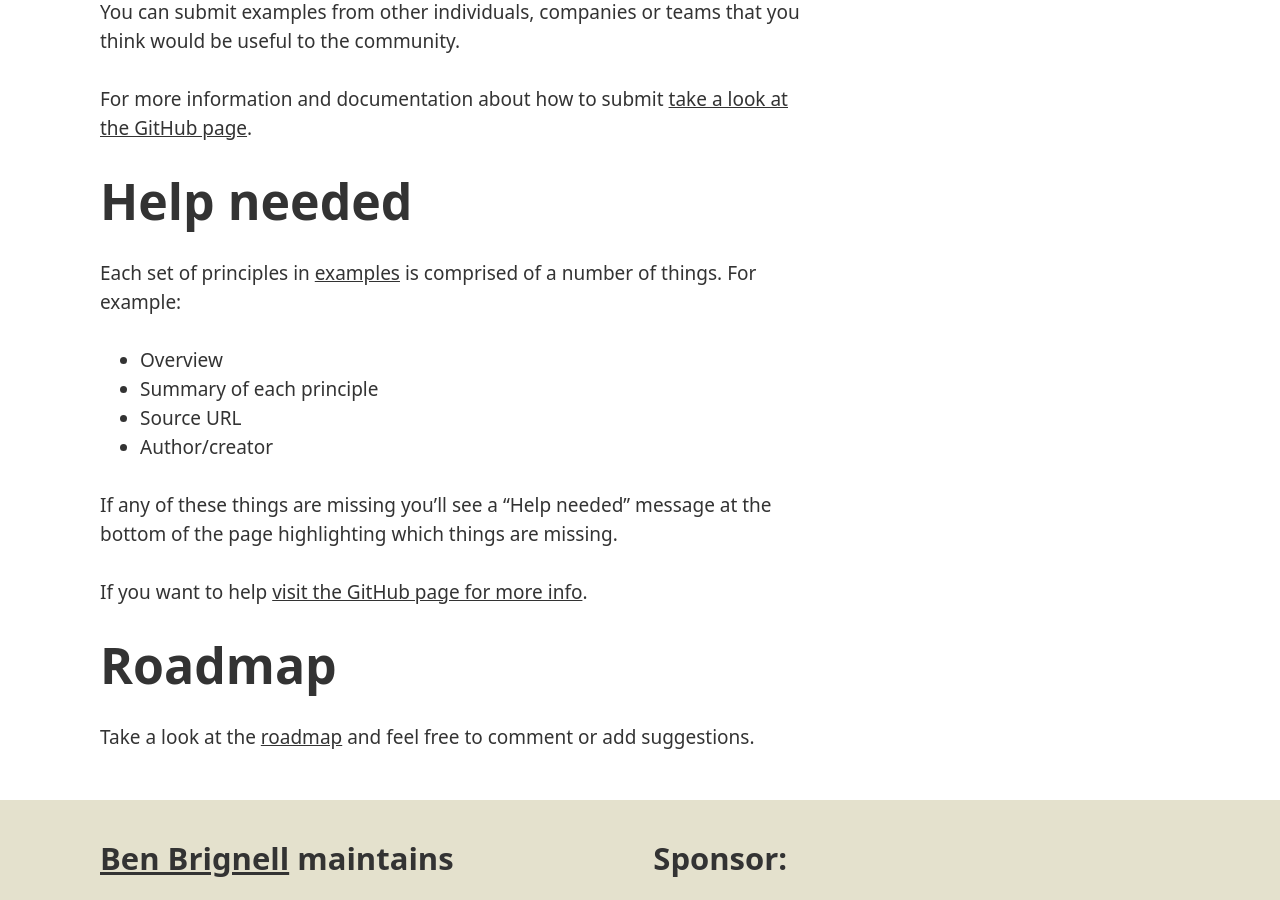
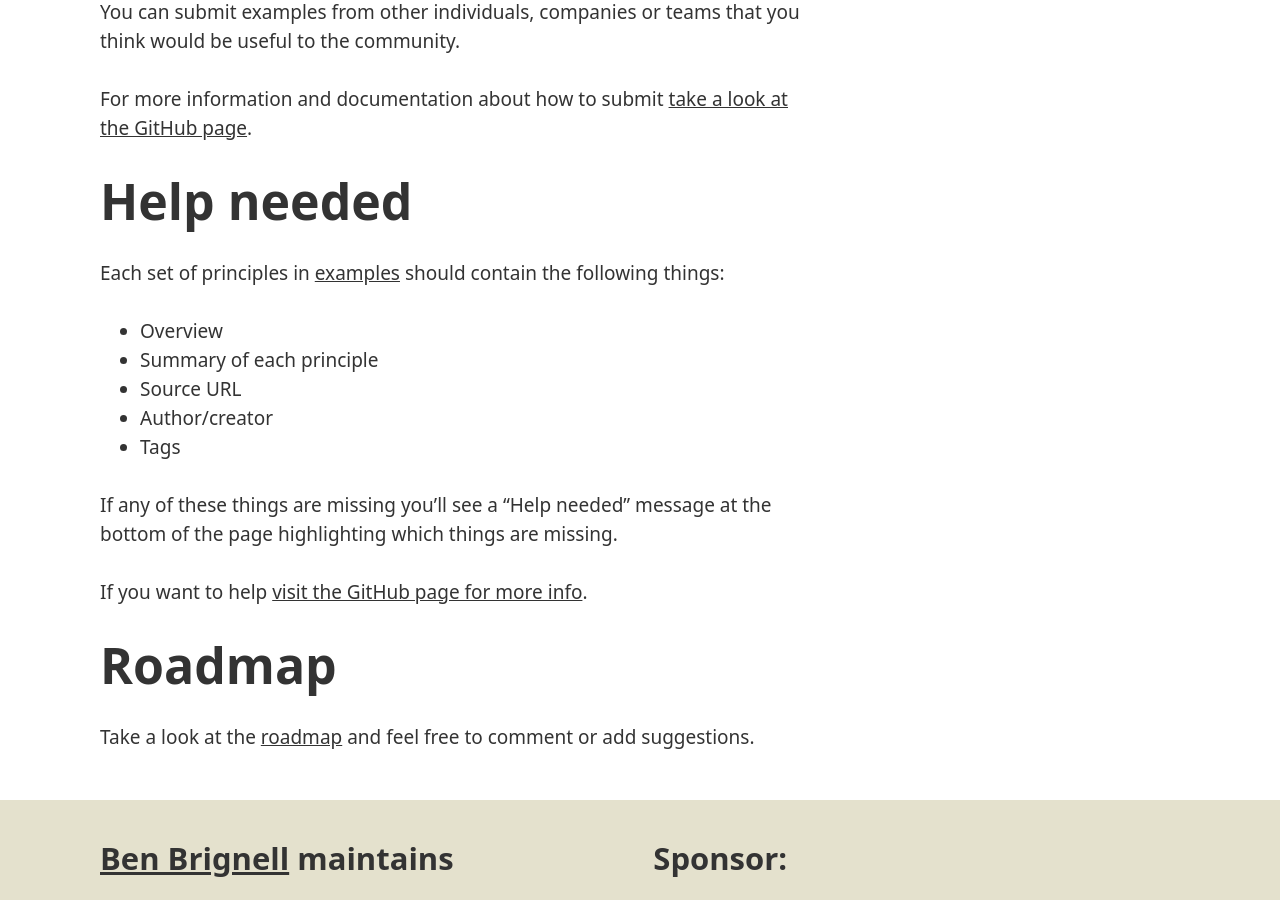
Before and after one commit to benbrignell/principles.design, a Jekyll site: the page built from _pages/contribute.md, in a window 1280 px wide and 900 px high, scrolled down 1284 px. Built offline with Jekyll 4.4.1, drawn with Linux system fonts in a browser that asks for light colours; comment, search, counter and statistics services are not loaded.

Commit message:
updated contribute content

```diff
--- a/_pages/contribute.md
+++ b/_pages/contribute.md
@@ -54,11 +54,12 @@ For more information and documentation about how to submit [take a look at the G
 
 ## Help needed
 
-Each set of principles in [examples](/examples) is comprised of a number of things. For example:
+Each set of principles in [examples](/examples) should contain the following things:
 * Overview
 * Summary of each principle
 * Source URL
 * Author/creator
+* Tags
 
 If any of these things are missing you'll see a "Help needed" message at the bottom of the page highlighting which things are missing.
 
```
